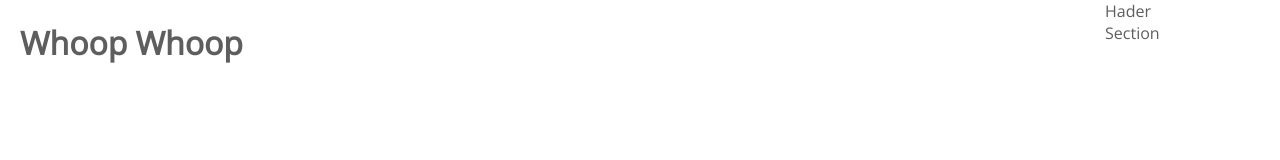
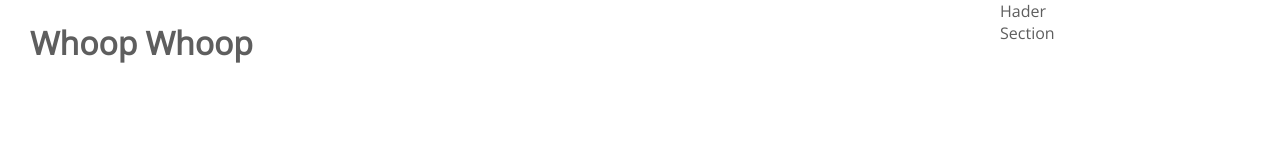
Before and after one commit to simosiolek/ui-dev-test, a website: page index.html in a window 1280 px wide. Drawn offline with nearby package versions, Linux system fonts and the light colour scheme; files that its build step writes are made by us from their sources.

Commit message:
<main> & sidebar size updated to new Rem units

```diff
--- a/src/scss/layout/_layout.scss
+++ b/src/scss/layout/_layout.scss
@@ -7,9 +7,9 @@
 
 #main {
 	flex: 1 1 auto;
-	padding: 0 2rem;
+	padding: 0 3rem;
 }
 
 .sidebar {
-	flex: 0 0 17.5rem;
+	flex: 0 0 28rem;
 }
```
